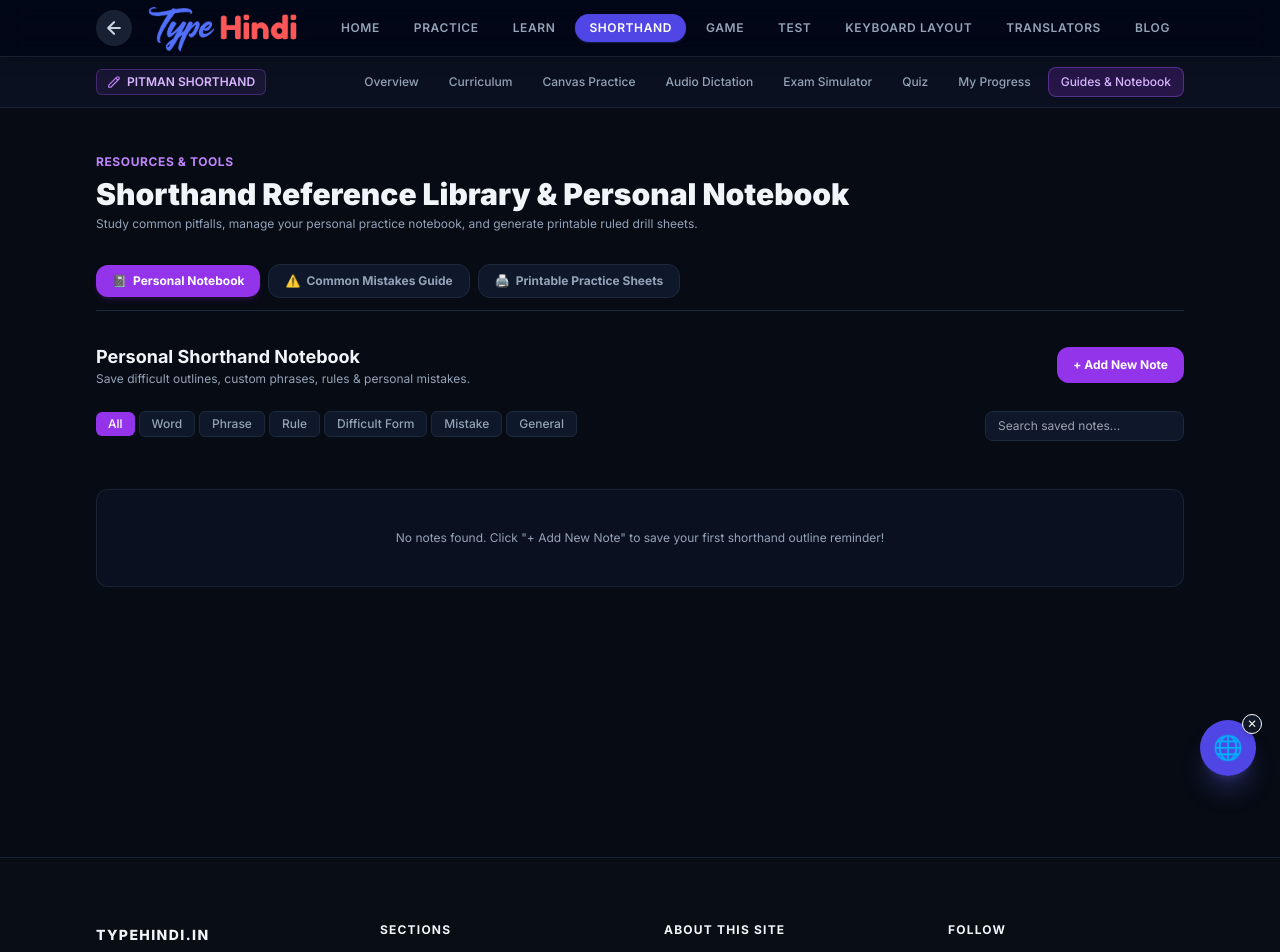
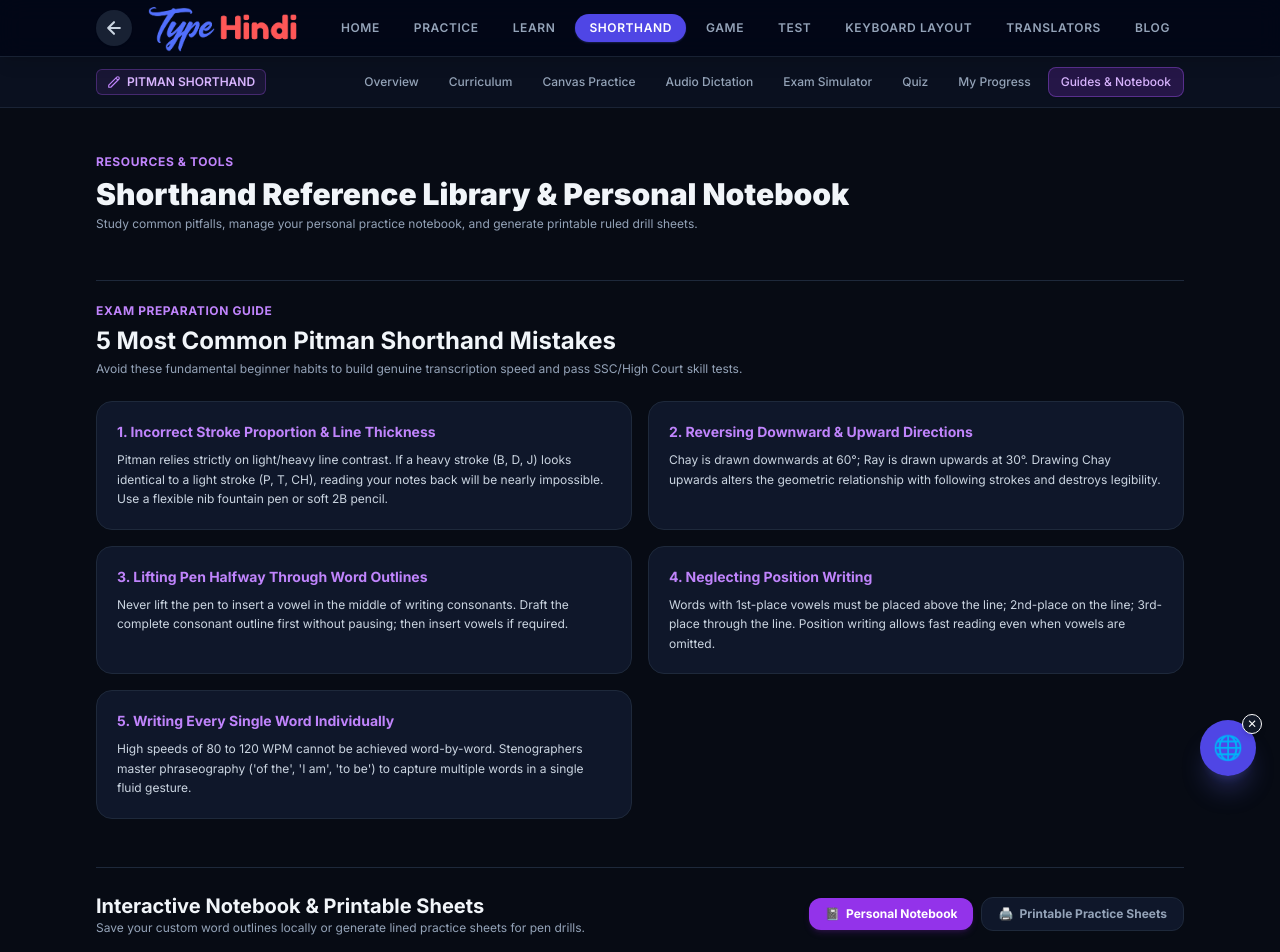
Before and after one commit to therohitbiruli/typehindi, a Next.js app: page /shorthand/guides in a window 1280 px wide. Shown: the top 952 px of the page. Built offline with nearby package versions, Linux system fonts and the light colour scheme.

Commit message:
fix(seo): complete ssr prerendering for shorthand, learn, and mock-tests routes

```diff
--- a/src/app/learn/[slug]/page.tsx
+++ b/src/app/learn/[slug]/page.tsx
@@ -12,13 +12,9 @@ interface Props {
 }
 
 export async function generateStaticParams() {
-  const langParams = ALL_LANGUAGES.map((lang) => ({
+  return ALL_LANGUAGES.map((lang) => ({
     slug: lang.slug,
   }));
-  const blogParams = blogs.map((blog) => ({
-    slug: blog.slug,
-  }));
-  return [...langParams, ...blogParams];
 }
 
 export async function generateMetadata({ params }: Props): Promise<Metadata> {
--- a/src/app/mock-tests/[examId]/page.tsx
+++ b/src/app/mock-tests/[examId]/page.tsx
@@ -18,9 +18,11 @@ export async function generateMetadata({ params }: Props) {
   const { examId } = await params;
   const name = EXAM_NAMES[examId];
   if (!name) return { title: "Not Found" };
+  const url = `https://typehindi.in/mock-tests/${examId}`;
   return {
     title: `${name} Mock Tests Free CBT | TypeHindi`,
     description: `Practice free full-length CBT mock tests for ${name}. Includes actual previous year questions, timed interface, and detailed score tracking.`,
+    alternates: { canonical: url },
     keywords: [`${name.toLowerCase()} mock tests`, `free ${name.toLowerCase()} mock test`, `mock test ${name.toLowerCase()}`, `mock test railway`, `ssc cgl mock tests`, `ssc gd mock tests`, `${name.toLowerCase()} previous year mock test`],
   };
 }
--- a/src/app/mock-tests/page.tsx
+++ b/src/app/mock-tests/page.tsx
@@ -2,6 +2,7 @@ import Link from "next/link";
 import { Breadcrumb } from "../../components/Breadcrumb";
 
 export const metadata = {
+  alternates: { canonical: "https://typehindi.in/mock-tests" },
   title: "Free CBT Mock Tests for SSC & Railway Exams | TypeHindi",
   description: "Take full-length mock tests for SSC CGL, CHSL, CPO, GD, and RRB NTPC with a real CBT-like interface. Practice exactly like the real exam.",
   keywords: ["mock test railway", "ssc cgl mock tests", "ssc gd mock tests", "ssc chsl mock test", "ssc cpo mock test", "free cbt mock test", "rrb ntpc mock test free", "online mock test hindi english", "railway cbt mock test", "previous year mock test"],
--- a/src/app/shorthand/guides/page.tsx
+++ b/src/app/shorthand/guides/page.tsx
@@ -6,7 +6,7 @@ import { ShorthandNotebook } from "../../../components/shorthand/ShorthandNotebo
 import { PrintablePracticeSheet } from "../../../components/shorthand/PrintablePracticeSheet";
 
 export default function ShorthandGuidesPage() {
-  const [activeTab, setActiveTab] = useState<"notebook" | "mistakes" | "printable">("notebook");
+  const [activeTool, setActiveTool] = useState<"notebook" | "printable">("notebook");
 
   const commonMistakes = [
     {
@@ -35,7 +35,7 @@ export default function ShorthandGuidesPage() {
     <div className="min-h-screen bg-white dark:bg-[#070B14] text-gray-900 dark:text-slate-100">
       <ShorthandNav />
 
-      <main className="container-main py-10 space-y-8">
+      <main className="container-main py-10 space-y-12">
         <div className="space-y-1">
           <span className="text-xs font-bold uppercase tracking-wider text-purple-700 dark:text-purple-400">
             Resources & Tools
@@ -48,50 +48,74 @@ export default function ShorthandGuidesPage() {
           </p>
         </div>
 
-        {/* Tab Switcher */}
-        <div className="flex items-center gap-2 border-b border-gray-200 dark:border-slate-800 pb-3">
-          {[
-            { id: "notebook", label: "Personal Notebook", icon: "📓" },
-            { id: "mistakes", label: "Common Mistakes Guide", icon: "⚠️" },
-            { id: "printable", label: "Printable Practice Sheets", icon: "🖨️" },
-          ].map((t) => (
-            <button
-              key={t.id}
-              type="button"
-              onClick={() => setActiveTab(t.id as any)}
-              className={`px-4 py-2 rounded-xl text-xs font-bold transition-all flex items-center gap-1.5 ${
-                activeTab === t.id
-                  ? "bg-purple-600 text-white shadow-md shadow-purple-900/30"
-                  : "bg-gray-50 dark:bg-slate-900 text-gray-500 dark:text-slate-400 hover:text-white border border-gray-200 dark:border-slate-800"
-              }`}
-            >
-              <span>{t.icon}</span>
-              <span>{t.label}</span>
-            </button>
-          ))}
-        </div>
+        {/* Permanent Common Mistakes SEO Guide */}
+        <section className="space-y-6 pt-4 border-t border-gray-200 dark:border-slate-800">
+          <div className="max-w-3xl">
+            <span className="text-xs font-bold uppercase tracking-wider text-purple-700 dark:text-purple-400">
+              Exam Preparation Guide
+            </span>
+            <h2 className="text-xl sm:text-2xl font-bold text-gray-900 dark:text-slate-100 mt-1">
+              5 Most Common Pitman Shorthand Mistakes
+            </h2>
+            <p className="text-xs text-gray-500 dark:text-slate-400 mt-1">
+              Avoid these fundamental beginner habits to build genuine transcription speed and pass SSC/High Court skill tests.
+            </p>
+          </div>
 
-        {activeTab === "notebook" && <ShorthandNotebook />}
+          <div className="grid gap-4 md:grid-cols-2">
+            {commonMistakes.map((m, idx) => (
+              <div key={idx} className="p-5 rounded-2xl bg-gray-50 dark:bg-slate-900 border border-gray-200 dark:border-slate-800 space-y-2">
+                <h3 className="text-sm font-bold text-purple-700 dark:text-purple-400">{m.title}</h3>
+                <p className="text-xs text-gray-600 dark:text-slate-300 leading-relaxed">{m.desc}</p>
+              </div>
+            ))}
+          </div>
+        </section>
 
-        {activeTab === "mistakes" && (
-          <div className="space-y-4">
-            <div className="max-w-2xl">
-              <h2 className="text-lg font-bold text-gray-900 dark:text-slate-100">5 Most Common Pitman Shorthand Mistakes</h2>
-              <p className="text-xs text-gray-500 dark:text-slate-400">Avoid these fundamental beginner habits to build genuine speed.</p>
+        {/* Interactive Practice Tools Section */}
+        <section className="space-y-6 pt-6 border-t border-gray-200 dark:border-slate-800">
+          <div className="flex items-center justify-between gap-4 flex-wrap">
+            <div>
+              <h2 className="text-xl font-bold text-gray-900 dark:text-slate-100">
+                Interactive Notebook & Printable Sheets
+              </h2>
+              <p className="text-xs text-gray-500 dark:text-slate-400">
+                Save your custom word outlines locally or generate lined practice sheets for pen drills.
+              </p>
             </div>
 
-            <div className="space-y-3">
-              {commonMistakes.map((m, idx) => (
-                <div key={idx} className="p-5 rounded-2xl bg-gray-50 dark:bg-slate-900 border border-gray-200 dark:border-slate-800 space-y-1.5">
-                  <h3 className="text-sm font-bold text-purple-300">{m.title}</h3>
-                  <p className="text-xs text-gray-600 dark:text-slate-300 leading-relaxed">{m.desc}</p>
-                </div>
-              ))}
+            <div className="flex items-center gap-2">
+              <button
+                type="button"
+                onClick={() => setActiveTool("notebook")}
+                className={`px-4 py-2 rounded-xl text-xs font-bold transition-all flex items-center gap-1.5 ${
+                  activeTool === "notebook"
+                    ? "bg-purple-600 text-white shadow-md shadow-purple-900/30"
+                    : "bg-gray-100 dark:bg-slate-900 text-gray-600 dark:text-slate-400 hover:text-white border border-gray-200 dark:border-slate-800"
+                }`}
+              >
+                <span>📓</span>
+                <span>Personal Notebook</span>
+              </button>
+
+              <button
+                type="button"
+                onClick={() => setActiveTool("printable")}
+                className={`px-4 py-2 rounded-xl text-xs font-bold transition-all flex items-center gap-1.5 ${
+                  activeTool === "printable"
+                    ? "bg-purple-600 text-white shadow-md shadow-purple-900/30"
+                    : "bg-gray-100 dark:bg-slate-900 text-gray-600 dark:text-slate-400 hover:text-white border border-gray-200 dark:border-slate-800"
+                }`}
+              >
+                <span>🖨️</span>
+                <span>Printable Practice Sheets</span>
+              </button>
             </div>
           </div>
-        )}
 
-        {activeTab === "printable" && <PrintablePracticeSheet />}
+          {activeTool === "notebook" && <ShorthandNotebook />}
+          {activeTool === "printable" && <PrintablePracticeSheet />}
+        </section>
       </main>
     </div>
   );
--- a/src/app/shorthand/tests/page.tsx
+++ b/src/app/shorthand/tests/page.tsx
@@ -1,6 +1,6 @@
 "use client";
 
-import { Suspense, useState } from "react";
+import { Suspense, useState, useCallback, useEffect } from "react";
 import { useSearchParams } from "next/navigation";
 import { ShorthandNav } from "../../../components/shorthand/ShorthandNav";
 import { DictationPlayer } from "../../../components/shorthand/DictationPlayer";
@@ -9,27 +9,46 @@ import { officialExamPresets } from "../../../data/shorthand/exams";
 import { dictationPassages } from "../../../data/shorthand/dictations";
 import { ExamConfig, DictationPassage } from "../../../data/shorthand/types";
 
-function TestsContent() {
+function UrlParamReader({
+  onParams,
+}: {
+  onParams: (examId: string | null, passageId: string | null) => void;
+}) {
   const searchParams = useSearchParams();
-  const examParam = searchParams.get("exam");
-  const passageParam = searchParams.get("passage");
-  const wpmParam = searchParams.get("wpm");
+  useEffect(() => {
+    onParams(searchParams.get("exam"), searchParams.get("passage"));
+  }, [searchParams, onParams]);
+  return null;
+}
 
-  const [selectedExam, setSelectedExam] = useState<ExamConfig>(
-    officialExamPresets.find((e) => e.id === examParam) || officialExamPresets[0]
-  );
+export default function ShorthandTestsPage() {
+  const [selectedExam, setSelectedExam] = useState<ExamConfig>(officialExamPresets[0]);
+  const [activeStep, setActiveStep] = useState<"dictation" | "transcription">("dictation");
+  const [selectedPassage, setSelectedPassage] = useState<DictationPassage>(dictationPassages[3]);
 
-  const [activeStep, setActiveStep] = useState<"dictation" | "transcription">(
-    passageParam ? "transcription" : "dictation"
-  );
-
-  // Match passage or default
-  const [selectedPassage, setSelectedPassage] = useState<DictationPassage>(
-    dictationPassages.find((p) => p.id === passageParam) || dictationPassages[3]
-  );
+  const handleParams = useCallback((examParam: string | null, passageParam: string | null) => {
+    if (examParam) {
+      const match = officialExamPresets.find((e) => e.id === examParam);
+      if (match) setSelectedExam(match);
+    }
+    if (passageParam) {
+      const pMatch = dictationPassages.find((p) => p.id === passageParam);
+      if (pMatch) {
+        setSelectedPassage(pMatch);
+        setActiveStep("transcription");
+      }
+    }
+  }, []);
 
   return (
-    <div className="space-y-8">
+    <div className="min-h-screen bg-white dark:bg-[#070B14] text-gray-900 dark:text-slate-100">
+      <Suspense fallback={null}>
+        <UrlParamReader onParams={handleParams} />
+      </Suspense>
+
+      <ShorthandNav />
+
+      <main className="container-main py-10 space-y-8">
         {/* Header Banner */}
         <div className="p-6 sm:p-8 rounded-3xl bg-gradient-to-r from-purple-50 via-white to-sky-50 dark:from-purple-950/40 dark:via-slate-900 dark:to-sky-950/30 border border-purple-200 dark:border-purple-500/30 space-y-3">
           <span className="text-xs font-bold uppercase tracking-wider text-purple-700 dark:text-purple-400">
@@ -120,18 +139,6 @@ function TestsContent() {
             />
           </div>
         )}
-    </div>
-  );
-}
-
-export default function ShorthandTestsPage() {
-  return (
-    <div className="min-h-screen bg-white dark:bg-[#070B14] text-gray-900 dark:text-slate-100">
-      <ShorthandNav />
-      <main className="container-main py-10">
-        <Suspense fallback={<div className="text-center py-12 text-gray-500 dark:text-slate-400">Loading exam simulator...</div>}>
-          <TestsContent />
-        </Suspense>
       </main>
     </div>
   );
```
Also changed, not shown: src/app/learn/page.tsx (+1 -12 lines), src/app/mock-tests/[examId]/[testId]/page.tsx (+19 -0 lines), src/app/shorthand/dictation/page.tsx (+16 -22 lines), src/app/shorthand/progress/page.tsx (+15 -5 lines), src/components/learn/LearnClient.tsx (+31 -14 lines). Lines whose indentation alone changed are shown as unchanged.
